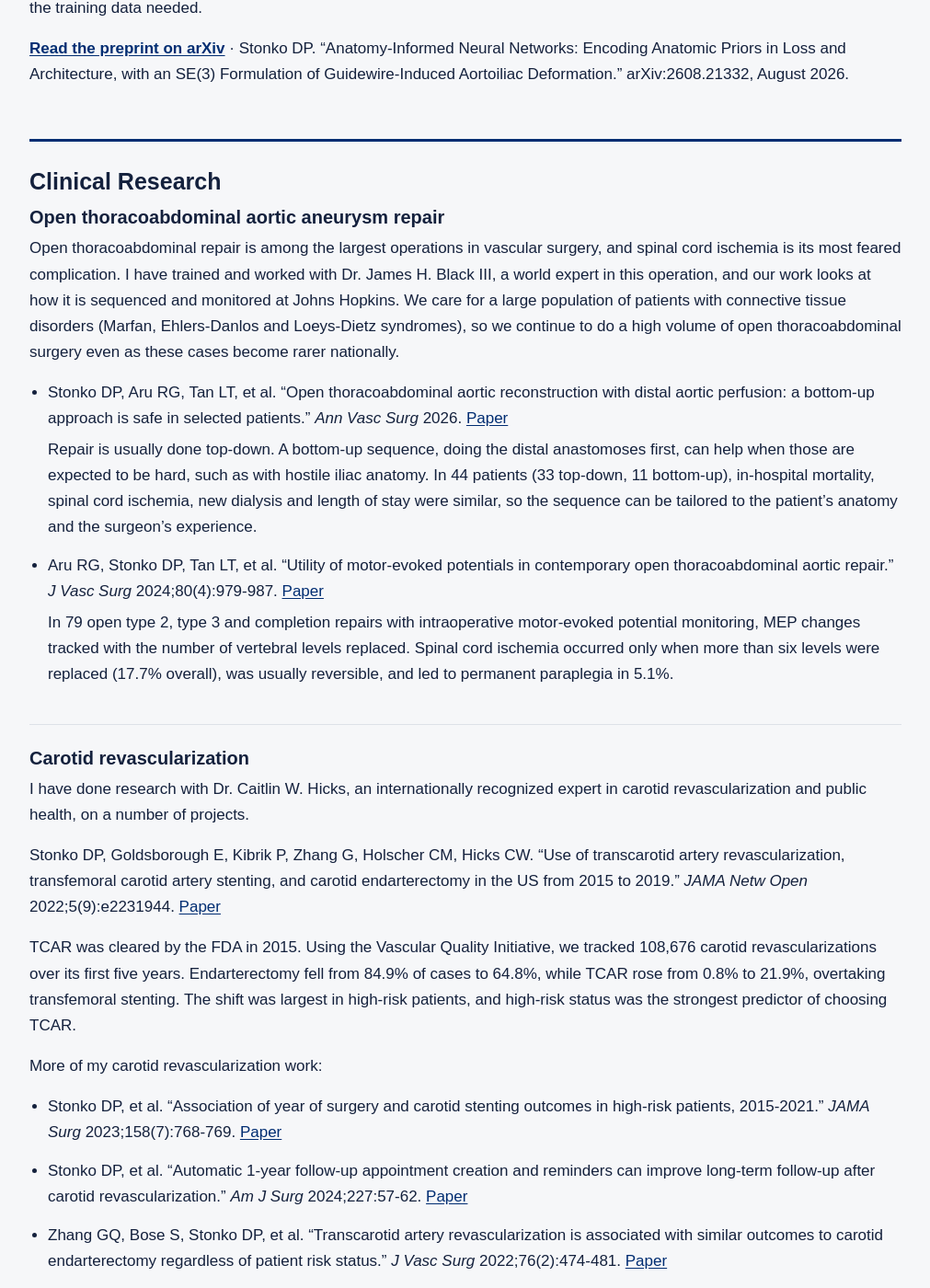
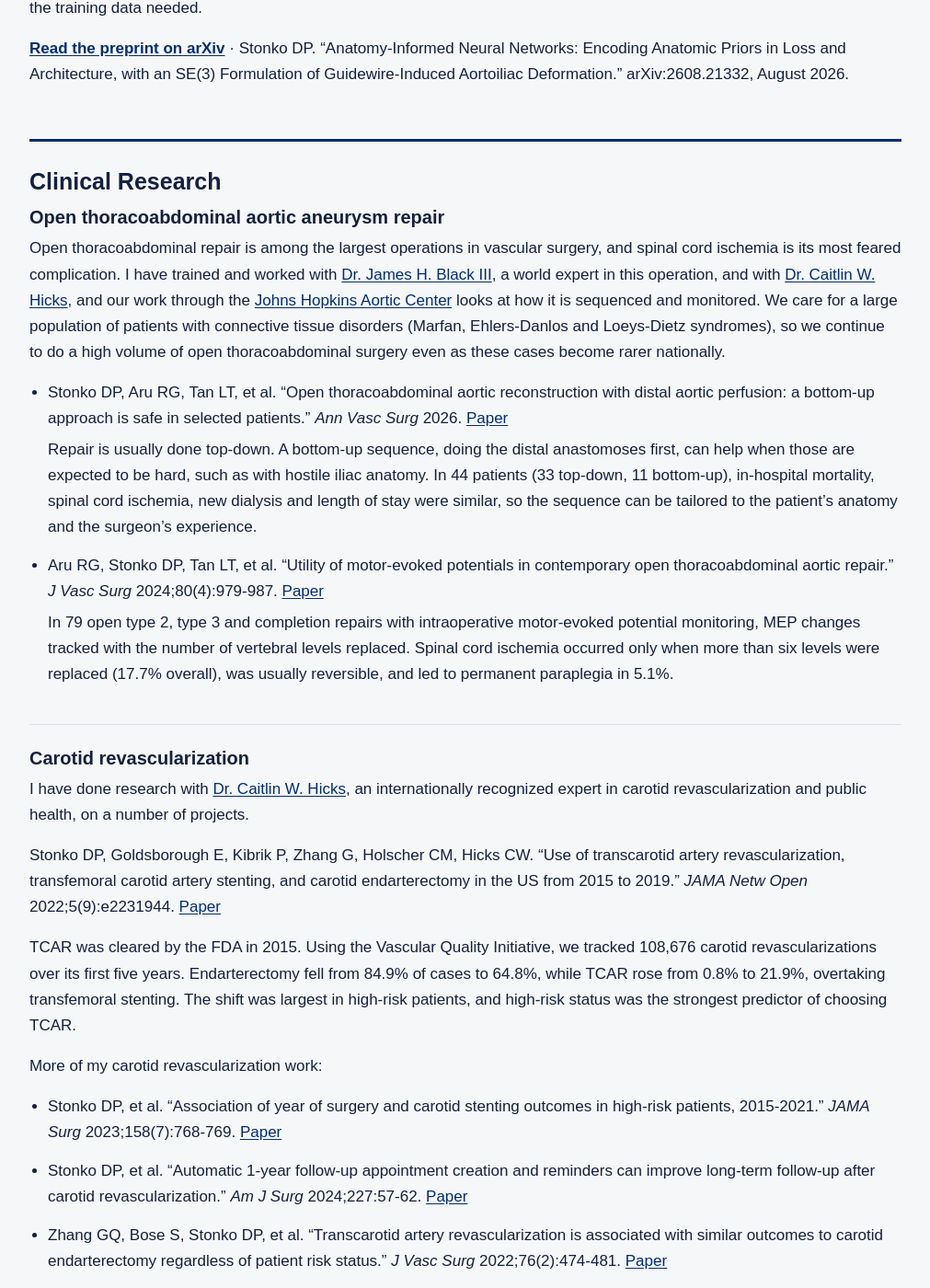
Before and after one commit to davidstonko/ai-surgery, a Jekyll site: the page built from docs/research/index.md, in a window 1280 px wide and 1400 px high, scrolled down 2453 px. Shown: the whole window at 92% size, without its empty margins (134-1145 px from the left). Built offline with Jekyll 4.4.1, drawn with Linux system fonts in a browser that asks for light colours.

Commit message:
Research: link Dr. Black, Dr. Hicks and the Aortic Center
Co-Authored-By: Claude Opus 5.5 <noreply@anthropic.com>
Claude-Session: https://claude.ai/code/session_01CC9uqAMJHVu3pkJefiANJN

```diff
--- a/docs/research/index.md
+++ b/docs/research/index.md
@@ -113,7 +113,7 @@ This is early work. The preprint lays out the framework and checks the math agai
 
 ### Open thoracoabdominal aortic aneurysm repair
 
-Open thoracoabdominal repair is among the largest operations in vascular surgery, and spinal cord ischemia is its most feared complication. I have trained and worked with Dr. James H. Black III, a world expert in this operation, and our work looks at how it is sequenced and monitored at Johns Hopkins. We care for a large population of patients with connective tissue disorders (Marfan, Ehlers-Danlos and Loeys-Dietz syndromes), so we continue to do a high volume of open thoracoabdominal surgery even as these cases become rarer nationally.
+Open thoracoabdominal repair is among the largest operations in vascular surgery, and spinal cord ischemia is its most feared complication. I have trained and worked with [Dr. James H. Black III](https://profiles.hopkinsmedicine.org/provider/james-hamilton-black-iii/2706000), a world expert in this operation, and with [Dr. Caitlin W. Hicks](https://profiles.hopkinsmedicine.org/provider/caitlin-hicks/2706850), and our work through the [Johns Hopkins Aortic Center](https://www.hopkinsmedicine.org/heart-vascular-institute/cardiac-surgery/aortic-center) looks at how it is sequenced and monitored. We care for a large population of patients with connective tissue disorders (Marfan, Ehlers-Danlos and Loeys-Dietz syndromes), so we continue to do a high volume of open thoracoabdominal surgery even as these cases become rarer nationally.
 
 - Stonko DP, Aru RG, Tan LT, et al. "Open thoracoabdominal aortic reconstruction with distal aortic perfusion: a bottom-up approach is safe in selected patients." *Ann Vasc Surg* 2026. [Paper](https://doi.org/10.1016/j.avsg.2026.09.021)
 
@@ -127,7 +127,7 @@ Open thoracoabdominal repair is among the largest operations in vascular surgery
 
 ### Carotid revascularization
 
-I have done research with Dr. Caitlin W. Hicks, an internationally recognized expert in carotid revascularization and public health, on a number of projects.
+I have done research with [Dr. Caitlin W. Hicks](https://profiles.hopkinsmedicine.org/provider/caitlin-hicks/2706850), an internationally recognized expert in carotid revascularization and public health, on a number of projects.
 
 Stonko DP, Goldsborough E, Kibrik P, Zhang G, Holscher CM, Hicks CW. "Use of transcarotid artery revascularization, transfemoral carotid artery stenting, and carotid endarterectomy in the US from 2015 to 2019." *JAMA Netw Open* 2022;5(9):e2231944. [Paper](https://jamanetwork.com/journals/jamanetworkopen/fullarticle/2796354)
 
```
